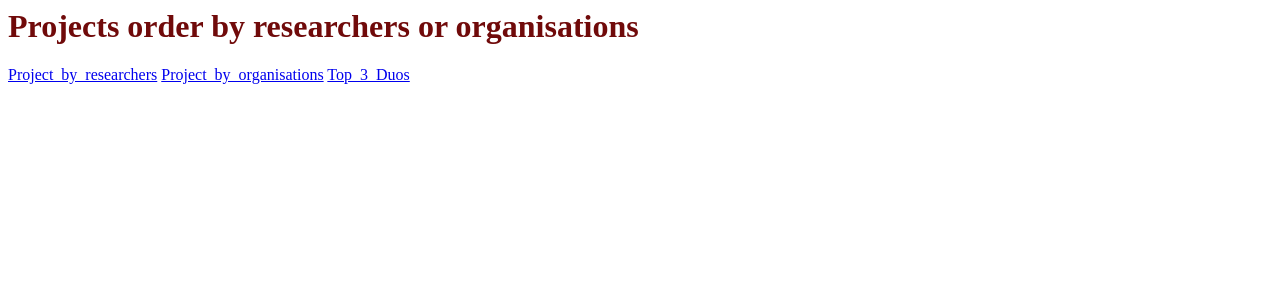
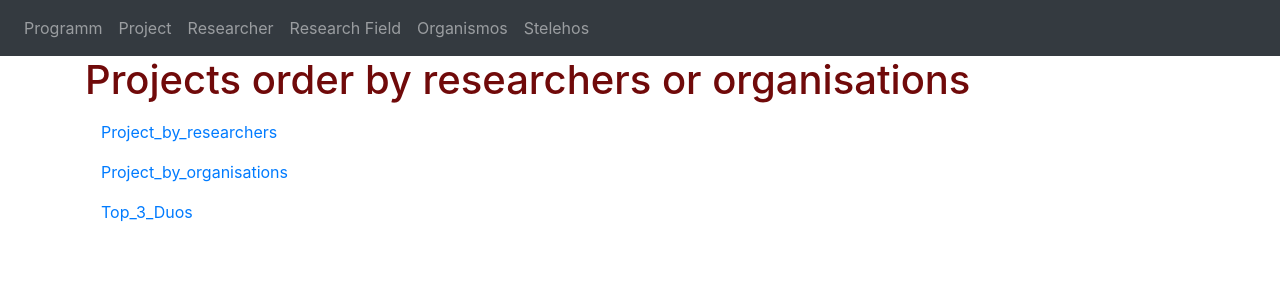
Before and after one commit to iliasdodoros/DatabaseProject, a Flask app: page /Project in a window 1280 px wide. Shown: the top 300 px of the page. Run offline with Flask 2, Linux system fonts and the light colour scheme; some libraries are stand-ins or nearby versions.

Commit message:
everything is buewtiful now

```diff
--- a/website/templates/Project.html
+++ b/website/templates/Project.html
@@ -1,17 +1,15 @@
-<title>{% block title %}Project{% endblock %}</title>
-
+{% extends "base.html" %} {% block title %}Project{% endblock %} {% block content
+    %}
 <h1 style="color: rgb(112, 10, 10)">
     Projects order by researchers or organisations
-    </h1>
+</h1>
 
 
 
-          <a class="nav-item nav-link" id="Project_by_researchers" href="/Project/Project_by_researchers">Project_by_researchers</a>
-    <a class="nav-item nav-link" id="Project_by_organisations" href="/Project/Project_by_organisations">Project_by_organisations</a>
-    <a class="nav-item nav-link" id="Project_by_researchers" href="/Project/Top_3_Duos">Top_3_Duos</a>
+<a class="nav-item nav-link" id="Project_by_researchers" href="/Project/Project_by_researchers">Project_by_researchers</a>
+<a class="nav-item nav-link" id="Project_by_organisations" href="/Project/Project_by_organisations">Project_by_organisations</a>
+<a class="nav-item nav-link" id="Project_by_researchers" href="/Project/Top_3_Duos">Top_3_Duos</a>
 
 
-    <div class="container">
-        {% block content %}
-        {% endblock %}
-    </div>
+
+{% endblock %}
--- a/website/views.py
+++ b/website/views.py
@@ -17,68 +17,77 @@ views = Blueprint('views', __name__)
 def home():
     return render_template("home.html")
 
+
 @views.route('/Organismos')
 def Organismos():
-    wow = mycursor.execute('''
-                            select name, a_year, next_year, a_got_projects as number_of_projects  from (
-                            select a.name, a.yearr as a_year, a.got_projects as a_got_projects, b.yearr as next_year, b.got_projects as other_year_got_projects
-                            from orgs_projects_per_year a
-                            inner join orgs_projects_per_year b on a.name = b.name
-                            where a.yearr != b.yearr and a.yearr < b.yearr) A
-                            where (next_year - a_year = 1) and a_got_projects = other_year_got_projects and a_got_projects >= 10;
-
-                            ''')
+    mycursor.execute('''create view orgs_projects_per_year as
+                        select name, extract( year from beginning) as yearr, count(*) as got_projects from (
+                        select o.name, p.project_id , p.beginning
+                        from Organisation o
+                        inner join Project p on p.organisation_id = o.organisation_id ) A
+                        group by  yearr, name ;''')
+    mycursor.execute('''select name, a_year, next_year, a_got_projects as number_of_projects  from (
+                        select a.name, a.yearr as a_year, a.got_projects as a_got_projects, b.yearr as next_year, b.got_projects as other_year_got_projects
+                        from orgs_projects_per_year a
+                        inner join orgs_projects_per_year b on a.name = b.name
+                        where a.yearr != b.yearr and a.yearr < b.yearr) A
+                        where (next_year - a_year = 1) and a_got_projects = other_year_got_projects and a_got_projects >= 10;''')
     result2 = mycursor.fetchall()
     listed2 = list(result2)
+    mycursor.execute('drop view orgs_projects_per_year;')
     return render_template("Organismos.html", result2=listed2, rows=len(result2), columns=len(result2[0]), boolean=True)
+
 
 @views.route('/Researcher')
 def Research():
 
     return render_template("Researcher.html",  boolean=True)
 
+
 @views.route('/Researcher/Researchers_under_40')
 def Researchers_under_40():
-    lol = mycursor.execute('''(select r.last_name, r.first_name, count(*) as projects_working_on
-                            from Researcher r
-                            inner join Works_in_Project wip on r.researcher_id = wip.researcher_id
-                            inner join active_projects ap on wip.project_id = ap.project_id
-                            where r.date_of_birth > '1981-12-31'
-                            group by r.last_name)
-                            union
-                            (select r.last_name, r.first_name, count(*) as projects_working_on
-                            from Researcher r
-                            inner join active_projects ap on r.researcher_id  = ap.supervisor_id
-                            where r.date_of_birth > '1981-12-31'
-                            group by r.last_name )
-                            order by projects_working_on desc ;
+    mycursor.execute('''create view active_projects as
+                        select * from Project p
+                        where ((p.beginning < current_date())  and (p.ending > current_date()));''')
+    mycursor.execute('''(select r.last_name, r.first_name, count(*) as projects_working_on
+                        from Researcher r
+                        inner join Works_in_Project wip on r.researcher_id = wip.researcher_id
+                        inner join active_projects ap on wip.project_id = ap.project_id
+                        where r.date_of_birth > '1981-12-31'
+                        group by r.last_name)
+                        union
+                        (select r.last_name, r.first_name, count(*) as projects_working_on
+                        from Researcher r
+                        inner join active_projects ap on r.researcher_id  = ap.supervisor_id
+                        where r.date_of_birth > '1981-12-31'
+                        group by r.last_name )
+                        order by projects_working_on desc ;''')
+    result = mycursor.fetchall()
 
-                            ''')
-    result = mycursor.fetchall()
     listed = list(result)
+    mycursor.execute('drop view active_projects;')
     return render_template("Researchers_under_40.html", result=listed, rows=len(result), columns=len(result[0]), boolean=True)
+
 
 @views.route('/Researcher/Researchers_working_on')
 def Researchers_working_on():
-    mpou = mycursor.execute('''select * from (
-                            (select r.last_name, r.first_name, count(*) as projects_working_on
-                            from researcher r
-                            inner join works_in_project wip on r.researcher_id = wip.researcher_id
-                            inner join project p on wip.project_id = p.project_id
-                            left join delivered d on p.project_id = d.project_id
-                            where d.title is null
-                            group by r.last_name)
-                            union
-                            (select r.last_name, r.first_name, count(*) as projects_working_on
-                            from researcher r
-                            inner join project p on r.researcher_id  = p.supervisor_id
-                            left join delivered d on p.project_id = d.project_id
-                            where d.title is null
-                            group by r.last_name )
-                            order by projects_working_on desc) A
-                            where projects_working_on >= 5;
-
-                            ''')
+    mycursor.execute('''select * from (
+                        (select r.last_name, r.first_name, count(*) as projects_working_on
+                        from Researcher r
+                        inner join Works_in_Project wip on r.researcher_id = wip.researcher_id
+                        inner join Project p on wip.project_id = p.project_id
+                        left join Delivered d on p.project_id = d.project_id
+                        where d.title is null
+                        group by r.last_name)
+                        union
+                        (select r.last_name, r.first_name, count(*) as projects_working_on
+                        from Researcher r
+                        inner join Project p on r.researcher_id  = p.supervisor_id
+                        left join Delivered d on p.project_id = d.project_id
+                        where d.title is null
+                        group by r.last_name )
+                        order by projects_working_on desc) A
+                        where projects_working_on >= 5;''')
     result6 = mycursor.fetchall()
     listed6 = list(result6)
     return render_template("Researchers_working_on.html", result6=listed6, rows=len(result6), columns=len(result6[0]), boolean=True)
@@ -86,17 +95,21 @@ def Researchers_working_on():
 
 @views.route('/Stelehos')
 def Stelehos():
-    wow = mycursor.execute('''
-                            select s.name, pc.name, pc.total_amount
-                            from projects_of_companies pc
-                            inner join Stelehos s on pc.stelehos_id = s.stelehos_id
-                            order by pc.total_amount desc
-                            limit 5;
-
-                            ''')
+    mycursor.execute('''create view projects_of_companies as
+                        select sum(p.amount) as total_amount, p.title, p.project_id, p.stelehos_id, p.programm_id, p.organisation_id, o.name
+                        from Project p inner join Company c on p.organisation_id = c.organisation_id
+                        inner join Organisation o on o.organisation_id = c.organisation_id
+                        group by p.stelehos_id, o.name;''')
+    mycursor.execute('''select s.name, pc.name, pc.total_amount
+                        from projects_of_companies pc
+                        inner join Stelehos s on pc.stelehos_id = s.stelehos_id
+                        order by pc.total_amount desc
+                        limit 5;''')
     result1 = mycursor.fetchall()
     listed1 = list(result1)
+    mycursor.execute('drop view projects_of_companies;')
     return render_template("Stelehos.html", result1=listed1, rows=len(result1), columns=len(result1[0]), boolean=True)
+
 
 @views.route('/Programm')
 def Researcher():
@@ -106,6 +119,7 @@ def Researcher():
     fields = mycursor.fetchall()
     return render_template("Programm.html", researchers=researchers, fields=fields)
 
+
 @views.route('/Research_Field', methods=['GET', 'POST'])
 def Research_Field():
 
@@ -114,74 +128,82 @@ def Research_Field():
     if request.method == 'POST':
         choice = request.form["resfield"]
         if choice:
-            script = f'''(select p.title, r.last_name, r.first_name
-                                    from Researcher r
-                                    inner join Works_in_Project wip on r.researcher_id = wip.researcher_id
-                                    inner join Project p on wip.project_id = p.project_id
-                                    inner join Project_Research_Field prf on p.project_id = prf.project_id
-                                    where (prf.name = '{choice}')
-                                    and ((p.beginning < current_date())  and (p.ending > current_date())))
-                                    union
-                                    (select p.title, r.last_name, r.first_name
-                                    from Researcher r
-                                    inner join Project p on r.researcher_id = p.supervisor_id
-                                    inner join Project_Research_Field prf on p.project_id = prf.project_id
-                                    where (prf.name = '{choice}')
-                                    and ((p.beginning < current_date())  and (p.ending > current_date())));'''
-            lost = mycursor2.execute(script)
+            mycursor2.execute(f'''(select p.title, r.last_name, r.first_name
+                              from Researcher r
+                              inner join Works_in_Project wip on r.researcher_id = wip.researcher_id
+                              inner join Project p on wip.project_id = p.project_id
+                              inner join Project_Research_Field prf on p.project_id = prf.project_id
+                              where (prf.name = '{choice}')
+                              and ((p.beginning < current_date())  and (p.ending > current_date())))
+                              union
+                              (select p.title, r.last_name, r.first_name
+                              from Researcher r
+                              inner join Project p on r.researcher_id = p.supervisor_id
+                              inner join Project_Research_Field prf on p.project_id = prf.project_id
+                              where (prf.name = '{choice}')
+                              and ((p.beginning < current_date())  and (p.ending > current_date())));''')
             results = mycursor2.fetchall()
             return render_template("Research_Field.html", fields=fields, choice=choice, results=results, rows=len(results), columns=len(results[0]), boolean=True)
     else:
         return render_template("Research_Field.html", fields=fields)
+
 
 @views.route('/Project')
 def Project():
 
     return render_template("Project.html",  boolean=True)
 
+
 @views.route('/Project/Project_by_researchers')
 def Project_by_researchers():
-    wow = mycursor.execute('''
-                            (select concat( r.last_name," ", r.first_name ) as researcher_name, p.title as project_title
-                            from researcher r
-                            inner join works_in_project wip on r.researcher_id = wip.researcher_id
-                            inner join project p on wip.project_id = p.project_id  )
-                            union all
-                            (select concat(r.last_name," ", r.first_name) as researcher_name, p.title as project_title
-                            from researcher r
-                            inner join project p on r.researcher_id = p.supervisor_id )
-                            order by researcher_name ;
-                            ''')
+    mycursor.execute('''create view projects_per_researcher as
+                         (select concat( r.last_name," ", r.first_name ) as researcher_name, p.title as project_title
+                         from Researcher r
+                         inner join Works_in_Project wip on r.researcher_id = wip.researcher_id
+                         inner join Project p on wip.project_id = p.project_id  )
+                         union all
+                         (select concat(r.last_name," ", r.first_name) as researcher_name, p.title as project_title
+                         from Researcher r
+                         inner join Project p on r.researcher_id = p.supervisor_id )
+                         order by researcher_name ;''')
+    mycursor.execute('select * from projects_per_researcher;')
     result4 = mycursor.fetchall()
     listed4 = list(result4)
+    mycursor.execute('drop view projects_per_researcher;')
     return render_template("Project_by_researchers.html", result4=listed4, rows=len(result4), columns=len(result4[0]), boolean=True)
 
 
 @views.route('/Project/Project_by_organisations')
 def Project_by_organisations():
-    wow = mycursor.execute('''
-                           select o.name as organisation_name, p.title as project_title
-                            from organisation o
-                            inner join project p on o.organisation_id = p.organisation_id
-                            order by organisation_name ;
-                            ''')
+    mycursor.execute('''create view projects_per_organisation as
+                         select o.name as organisation_name, p.title as project_title
+                         from Organisation o
+                         inner join Project p on o.organisation_id = p.organisation_id
+                         order by organisation_name ;''')
+    mycursor.execute('select * from projects_per_organisation;')
     result5 = mycursor.fetchall()
     listed5 = list(result5)
+    mycursor.execute('drop view projects_per_organisation;')
     return render_template("Project_by_organisations.html", result5=listed5, rows=len(result5), columns=len(result5[0]), boolean=True)
+
 
 @views.route('/Project/Top_3_Duos')
 def Top_3_Duos():
-    wow = mycursor.execute('''
-                            select title, project_id, rf_duo, count(*) as counter from (
-                            select prf1.title, prf1.project_id, concat (prf1.name," ", prf2.name) rf_duo
-                            from project_and_rf prf1
-                            inner join project_and_rf prf2 on prf1.title = prf2.title
-                            where prf1.name != prf2.name and prf1.name < prf2.name) A
-                            group by rf_duo
-                            order by counter desc
-                            limit 3;
 
-                            ''')
+    mycursor.execute('''create view project_and_rf as
+                        select p.title, p.project_id, prf.name
+                        from Project p
+                        inner join Project_Research_Field prf on p.project_id = prf.project_id
+                        order by p.project_id ;''')
+    mycursor.execute('''select title, project_id, rf_duo, count(*) as counter from (
+                        select prf1.title, prf1.project_id, concat (prf1.name," ", prf2.name) rf_duo
+                        from project_and_rf prf1
+                        inner join project_and_rf prf2 on prf1.title = prf2.title
+                        where prf1.name != prf2.name and prf1.name < prf2.name) A
+                        group by rf_duo
+                        order by counter desc
+                        limit 3;''')
     result7 = mycursor.fetchall()
     listed7 = list(result7)
+    mycursor.execute('drop view project_and_rf;')
     return render_template("Top_3_Duos.html", result7=listed7, rows=len(result7), columns=len(result7[0]), boolean=True)
```
Also changed, not shown: db/ilianas db.sql (+39 -39 lines), db/query2.sql (+14 -7 lines), db/query4.sql (+5 -2 lines), db/query5.sql (+5 -2 lines), db/query6.sql (+9 -0 lines), db/query7.sql (+9 -1 lines), db/query8.sql (+8 -7 lines), website/templates/Researcher.html (+7 -9 lines).
